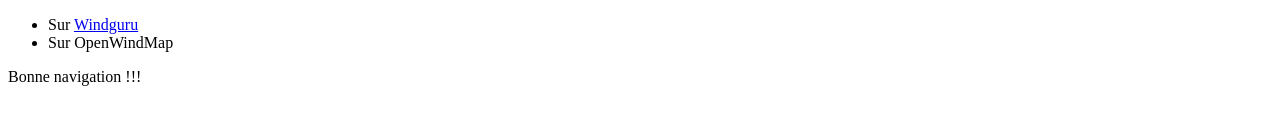
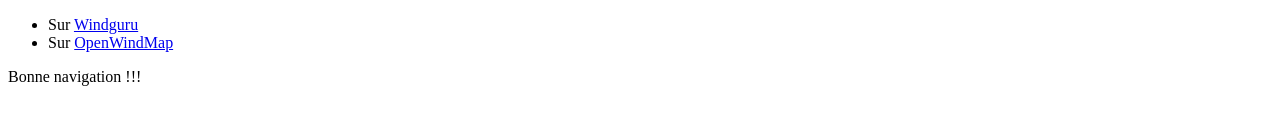
Before and after one commit to flefebure/meteo-le-phare-vieux-fort, a plain HTML site: page docs/index.html in a window 1280 px wide. Shown: the part 340-464 px from the top of the page. Drawn offline with Linux system fonts and the light colour scheme; a script that the page names is missing.

Commit message:
Update index.html

```diff
--- a/docs/index.html
+++ b/docs/index.html
@@ -16,7 +16,7 @@
     Les données de la balise est disponibles en ligne :<br/>
     <ul>
       <li>Sur <a href='http://windguru.cz' target='_blank'>Windguru</a></li>
-      <li>Sur <a hre=:'http://openwindmap.org' target='_blank'>OpenWindMap</a></li>
+      <li>Sur <a href='http://openwindmap.org' target='_blank'>OpenWindMap</a></li>
     </ul>
     Bonne navigation !!!<br/>
     <div
```
